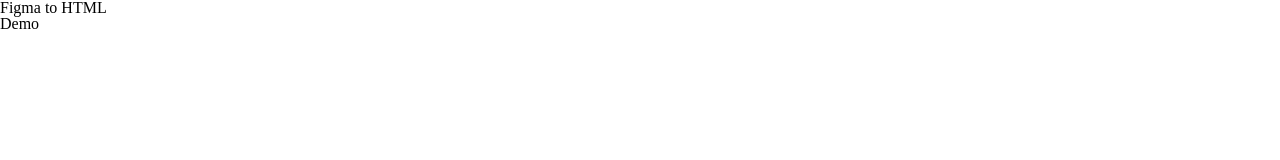
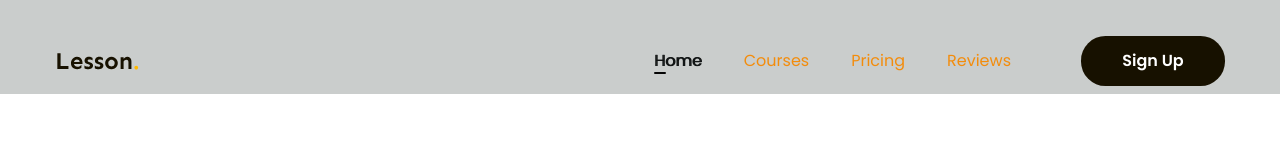
Before and after one commit to xuanbach152/figma, a plain HTML site: page index.html in a window 1280 px wide. Drawn offline with Linux system fonts and the light colour scheme.

Commit message:
phần 3

```diff
--- a/assets/style.css
+++ b/assets/style.css
@@ -6,4 +6,76 @@ html {
 }
 body {
   font-size: 1.6rem;
+  font-family: "Poppins", sans-serif;
 }
+
+a {
+  text-decoration: none;
+}
+.main-content {
+  width: 1170px;
+  margin-left: auto;
+  margin-right: auto;
+  max-width: calc(100% - 48px);
+}
+.btn{
+  display: inline-block;
+  padding: 0 16px;
+  line-height: 50px;
+  min-width: 118px;
+font-weight: 600;
+font-size: 1.6rem;
+text-align: center;
+color: #fff;
+background: #171100;
+border-radius: 24.5px;
+
+}
+/* header */
+.header{
+  background: #cacdcc;
+}
+.header.fixed{
+  position: sticky;
+  top: -28px;
+}
+.header .body {
+  display: flex;
+  align-items: center;
+  padding: 36px 0 8px;
+}
+.nav {
+  margin-left: auto;
+}
+.nav ul {
+  display: flex;
+}
+.nav a {
+  position: relative;
+  color: rgba(245, 137, 4, 0.961);
+  font-size: 1.6rem;
+  padding: 8px 21px;
+}
+.nav li.active a,
+.nav a:hover {
+  color: rgb(17, 20, 20);
+  /* font-weight: 600; */
+  text-shadow: 1px 0 0 currentColor;
+}
+.nav li.active a::after {
+  position: absolute;
+  left: 21px;
+  bottom: 6px;
+  display: block;
+  content: "";
+  width: 12px;
+  height: 2px;
+  border-radius: 1px;
+  background: #050505;
+}
+.header .btn-sign-up{
+  min-width: 144px;
+}
+.header .action{
+  margin-left: 49px;
+}
--- a/index.html
+++ b/index.html
@@ -3,12 +3,49 @@
   <head>
     <meta charset="UTF-8" />
     <meta name="viewport" content="width=device-width, initial-scale=1.0" />
+    <!-- reset css -->
     <link rel="stylesheet" href="./assets/reset.css" />
+    <!-- font -->
+    <link rel="preconnect" href="https://fonts.googleapis.com" />
+    <link rel="preconnect" href="https://fonts.gstatic.com" crossorigin />
+    <link
+      href="https://fonts.googleapis.com/css2?family=Poppins:ital,wght@0,400;0,500;0,600;0,700;1,400&family=Sen:wght@700&display=swap"
+      rel="stylesheet"
+    />
+    <!-- link style -->
     <link rel="stylesheet" href="./assets/style.css" />
     <title>Figma</title>
   </head>
-  <body>
-    <h1>Figma to HTML</h1>
-    <p>Demo</p>
+  <body style="height: 1000px">
+    <!-- header -->
+    <header class="header fixed">
+      <div class="main-content">
+        <div class="body">
+          <!-- logo -->
+          <img src="./img/Logo.svg" alt="Lesson" class="logo" />
+          <!-- nav -->
+          <nav class="nav">
+            <ul>
+              <li class="active">
+                <a href="#!">Home</a>
+              </li>
+              <li >
+                <a href="#!">Courses</a>
+              </li>
+              <li>
+                <a href="#!">Pricing</a>
+              </li>
+              <li>
+                <a href="#!">Reviews</a>
+              </li>
+            </ul>
+          </nav>
+          <!-- btn action -->
+          <div class="action">
+            <a href="#!" class="btn btn-sign-up">Sign Up</a>
+          </div>
+        </div>
+      </div>
+    </header>
   </body>
 </html>
```
Also changed, not shown: img/Logo.svg (added).
